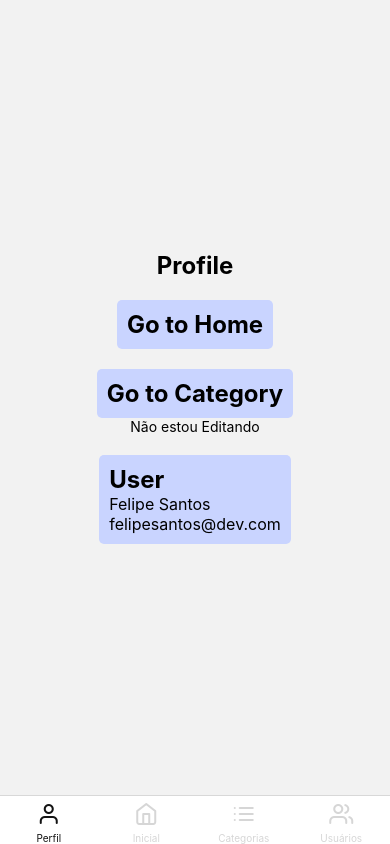
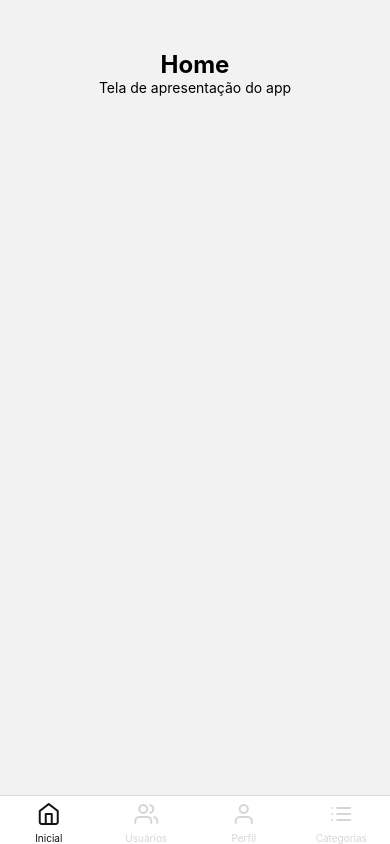
Before and after one commit to FelipeSantos92Dev/rn-models, a React Native app: screen / in a window 390 px wide. Built offline with nearby package versions, Linux system fonts and the light colour scheme.

Commit message:
refactor: alter category to form

```diff
--- a/src/routes/tab.routes.jsx
+++ b/src/routes/tab.routes.jsx
@@ -3,7 +3,7 @@ import { Feather } from "@expo/vector-icons";
 
 import Home from "../screens/Home";
 import Profile from "../screens/Profile";
-import Category from "../screens/Category";
+import Form from "../screens/Form";
 import Users from "../screens/Users";
 import { user } from "../data/Profile";
 
@@ -11,24 +11,10 @@ const Tab = createBottomTabNavigator();
 
 const TabRoutes = () => {
   return (
-    <Tab.Navigator screenOptions={{ headerShown: false }}>
-      <Tab.Screen
-        name="Profile"
-        component={Profile}
-        initialParams={{ data: user }}
-        options={{
-          tabBarIcon: ({ focused }) => (
-            <Feather
-              name="user"
-              size={24}
-              color={focused ? "#131313" : "#D6D6D6"}
-            />
-          ),
-          tabBarLabel: "Perfil",
-          tabBarActiveTintColor: "#131313",
-          tabBarInactiveTintColor: "#D6D6D6",
-        }}
-      />
+    <Tab.Navigator
+      screenOptions={{ headerShown: false }}
+      initialRouteName="Home"
+    >
       <Tab.Screen
         name="Home"
         component={Home}
@@ -41,23 +27,6 @@ const TabRoutes = () => {
             />
           ),
           tabBarLabel: "Inicial",
-          tabBarActiveTintColor: "#131313",
-          tabBarInactiveTintColor: "#D6D6D6",
-        }}
-      />
-
-      <Tab.Screen
-        name="Category"
-        component={Category}
-        options={{
-          tabBarIcon: ({ focused }) => (
-            <Feather
-              name="list"
-              size={24}
-              color={focused ? "#131313" : "#D6D6D6"}
-            />
-          ),
-          tabBarLabel: "Categorias",
           tabBarActiveTintColor: "#131313",
           tabBarInactiveTintColor: "#D6D6D6",
         }}
@@ -79,6 +48,41 @@ const TabRoutes = () => {
           tabBarInactiveTintColor: "#D6D6D6",
         }}
       />
+
+      <Tab.Screen
+        name="Profile"
+        component={Profile}
+        initialParams={{ data: user }}
+        options={{
+          tabBarIcon: ({ focused }) => (
+            <Feather
+              name="user"
+              size={24}
+              color={focused ? "#131313" : "#D6D6D6"}
+            />
+          ),
+          tabBarLabel: "Perfil",
+          tabBarActiveTintColor: "#131313",
+          tabBarInactiveTintColor: "#D6D6D6",
+        }}
+      />
+
+      <Tab.Screen
+        name="Form"
+        component={Form}
+        options={{
+          tabBarIcon: ({ focused }) => (
+            <Feather
+              name="list"
+              size={24}
+              color={focused ? "#131313" : "#D6D6D6"}
+            />
+          ),
+          tabBarLabel: "Categorias",
+          tabBarActiveTintColor: "#131313",
+          tabBarInactiveTintColor: "#D6D6D6",
+        }}
+      />
     </Tab.Navigator>
   );
 };
--- a/src/screens/Category/index.jsx
+++ b/src/screens/Form/index.jsx
@@ -8,15 +8,15 @@ import { user } from "../../data/Profile";
 
 import usersRepository from "../../models/user/UserRepository";
 
-export default function Category() {
+export default function Form() {
   const [allUsers, setAllUsers] = useState(usersRepository.getAll());
   return (
     <View style={styles.container}>
-      <Title title="Category" />
+      <Title title="Form" />
 
-      <TouchButton route="Category" title="Go to Category" />
+      {/* <TouchButton route="Category" title="Go to Category" />
 
-      <TouchButton route="Profile" title="Go to Profile" data={user} />
+      <TouchButton route="Profile" title="Go to Profile" data={user} /> */}
 
       {allUsers ? (
         allUsers.map((user) => (
--- a/src/screens/Home/index.jsx
+++ b/src/screens/Home/index.jsx
@@ -1,4 +1,4 @@
-import { View } from "react-native";
+import { Text, View } from "react-native";
 
 import styles from "./styles";
 import Title from "../../components/Title";
@@ -10,11 +10,15 @@ export default function Home() {
     <View style={styles.container}>
       <Title title="Home" />
 
-      <TouchButton route="Profile" title="Go to Profile" data={user} />
+      <View>
+        <Text>Tela de apresentação do app</Text>
+      </View>
+
+      {/* <TouchButton route="Profile" title="Go to Profile" data={user} />
 
       <TouchButton route="Category" title="Go to Category" />
 
-      <TouchButton route="Users" title="Go to Users" />
+      <TouchButton route="Users" title="Go to Users" /> */}
     </View>
   );
 }
--- a/src/screens/Home/styles.js
+++ b/src/screens/Home/styles.js
@@ -3,8 +3,8 @@ import { StyleSheet } from "react-native";
 const styles = StyleSheet.create({
   container: {
     flex: 1,
-    justifyContent: "center",
     alignItems: "center",
+    marginTop: 50,
   },
   button: {
     marginTop: 20,
--- a/src/screens/Users/index.jsx
+++ b/src/screens/Users/index.jsx
@@ -42,7 +42,9 @@ export default function Users() {
     <View style={styles.container}>
       <Title title="Users" />
 
-      <View>
+      <Text>Tela de listagem de todos usuários</Text>
+
+      {/* <View>
         <TextInput
           placeholder="Digite o nome do aluno"
           style={styles.userInput}
@@ -66,7 +68,7 @@ export default function Users() {
         <TouchableOpacity style={styles.button} onPress={createUser}>
           <Text>Criar Usuário</Text>
         </TouchableOpacity>
-      </View>
+      </View> */}
 
       <View>
         {allUsers.length > 0 ? (
@@ -95,8 +97,8 @@ export default function Users() {
         )}
       </View>
 
-      <TouchButton route="Category" title="Go to Category" />
-      <TouchButton route="Profile" title="Go to Profile" data={user} />
+      {/* <TouchButton route="Category" title="Go to Category" />
+      <TouchButton route="Profile" title="Go to Profile" data={user} /> */}
     </View>
   );
 }
```
Also changed, not shown: src/screens/Form/styles.js (renamed from src/screens/Category/styles.js).
